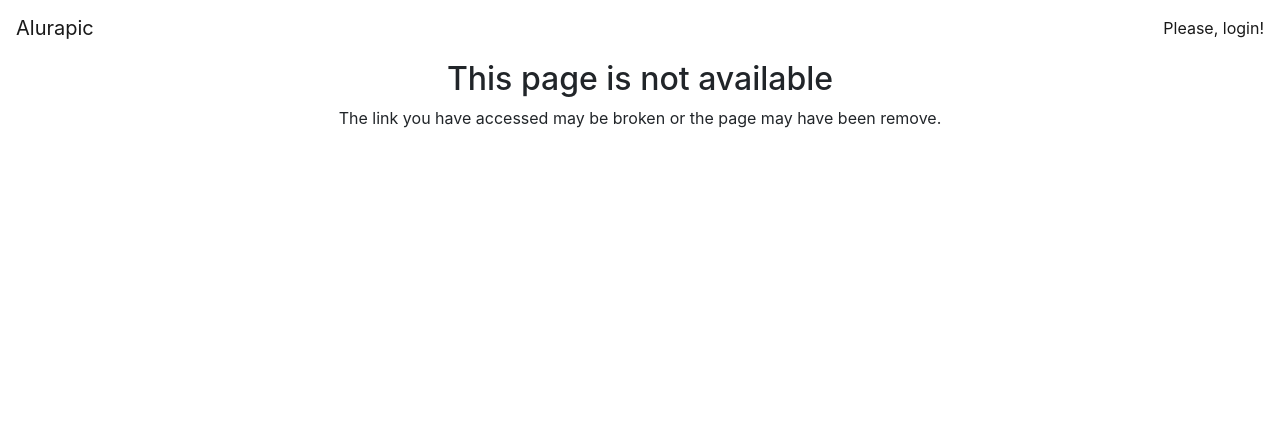
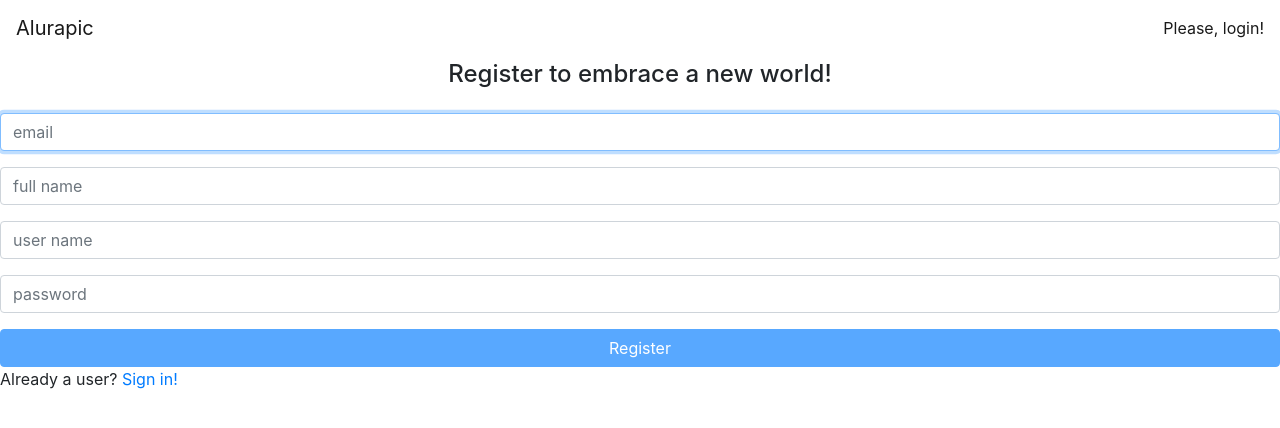
Before and after one commit to giulianogusmao/alura-angular, an Angular app in the folder alurapic-v6/: page /signup in a window 1280 px wide. Shown: the top 428 px of the page. Built offline with nearby package versions, Linux system fonts and the light colour scheme.

Commit message:
refatorando codigo e criando tela de cadastro de usuario

```diff
--- a/alurapic-v6/src/app/core/user/user.service.ts
+++ b/alurapic-v6/src/app/core/user/user.service.ts
@@ -12,7 +12,7 @@ import { User } from './user';
 export class UserService {
 
   userObs = new BehaviorSubject<User>(null);
-  username: string;
+  userName: string;
 
   constructor(
     private _tokenService: TokenService
@@ -34,7 +34,7 @@ export class UserService {
   decodeAndNotify(): void {
     const token = this._tokenService.token;
     const user = jwt_decode(token) as User;
-    this.username = user.name;
+    this.userName = user.name;
     this.userObs.next(user);
   }
 
@@ -48,6 +48,6 @@ export class UserService {
   }
 
   getUserName(): string {
-    return this.username;
+    return this.userName;
   }
 }
--- a/alurapic-v6/src/app/home/home.module.ts
+++ b/alurapic-v6/src/app/home/home.module.ts
@@ -7,6 +7,7 @@ import { VMessageModule } from '../shared/components/vmessage/vmessage.module';
 import { ValertModule } from '../shared/components/valert/valert.module';
 
 import { SigninComponent } from './signin/signin.component';
+import { SignupComponent } from './signup/signup.component';
 
 @NgModule({
   imports: [
@@ -18,6 +19,7 @@ import { SigninComponent } from './signin/signin.component';
   ],
   declarations: [
     SigninComponent,
+    SignupComponent,
   ]
 })
 export class HomeModule { }
--- a/alurapic-v6/src/app/home/signin/signin.component.html
+++ b/alurapic-v6/src/app/home/signin/signin.component.html
@@ -9,9 +9,9 @@
     </app-valert>
 
     <div class="form-group">
-      <input type="text" formControlName="username" #usernameInput class="form-control" placeholder="User name" autofocus>
+      <input type="text" formControlName="userName" #userNameInput class="form-control" placeholder="User name" autofocus>
 
-      <app-vmessage *ngIf="loginForm.get('username').errors?.required && loginForm.get('username').touched">
+      <app-vmessage *ngIf="loginForm.get('userName').errors?.required && loginForm.get('userName').touched">
         User name is required!
       </app-vmessage>
     </div>
@@ -29,7 +29,7 @@
 
   <p>
     Not a user?
-    <a href="#">Register now</a>
+    <a [routerLink]="['signup']">Register now</a>
   </p>
 
 </div>
--- a/alurapic-v6/src/app/home/signin/signin.component.ts
+++ b/alurapic-v6/src/app/home/signin/signin.component.ts
@@ -12,7 +12,7 @@ export class SigninComponent implements OnInit {
 
   loginForm: FormGroup;
   msg: string;
-  @ViewChild('usernameInput') usernameInput: ElementRef<HTMLInputElement>;
+  @ViewChild('userNameInput') userNameInput: ElementRef<HTMLInputElement>;
 
   constructor(
     private _fb: FormBuilder,
@@ -23,23 +23,23 @@ export class SigninComponent implements OnInit {
 
   ngOnInit() {
     this.loginForm = this._fb.group({
-      username: ['', Validators.required],
+      userName: ['', Validators.required],
       password: ['', Validators.required]
     });
   }
 
   login() {
-    const username = this.loginForm.get('username').value;
+    const userName = this.loginForm.get('userName').value;
     const password = this.loginForm.get('password').value;
 
     this._authService
-      .authenticate(username, password)
+      .authenticate(userName, password)
       .subscribe(
-        () => this._router.navigate(['user', username]),
+        () => this._router.navigate(['user', userName]),
         (err) => {
           console.error(err);
           this.loginForm.reset();
-          this._platformDetectorService.isPlatformBrowser() && this.usernameInput.nativeElement.focus();
+          this._platformDetectorService.isPlatformBrowser() && this.userNameInput.nativeElement.focus();
 
           try {
             this.msg = err.error.message;
--- /dev/null
+++ b/alurapic-v6/src/app/home/signup/signup.component.html
@@ -0,0 +1,67 @@
+<h4 class="text-center">Register to embrace a new world!</h4>
+
+<form [formGroup]="signupForm" class="form mt-4" (submit)="register()">
+
+  <div class="form-group">
+    <input formControlName="email" type="text" class="form-control" placeholder="email" autofocus>
+
+    <app-vmessage *ngIf="signupForm.get('email').errors?.required && signupForm.get('email').touched">
+      Email is required!
+    </app-vmessage>
+
+    <app-vmessage *ngIf="signupForm.get('email').errors?.email && signupForm.get('email').touched">
+      Email is invalid!
+    </app-vmessage>
+  </div>
+
+  <div class="form-group">
+    <input formControlName="fullName" type="text" class="form-control" placeholder="full name">
+
+    <app-vmessage *ngIf="signupForm.get('fullName').errors?.required && signupForm.get('fullName').touched">
+      Full name is required!
+    </app-vmessage>
+
+    <app-vmessage *ngIf="signupForm.get('fullName').errors?.minlength && signupForm.get('fullName').touched">
+      Min length is 2
+    </app-vmessage>
+
+    <app-vmessage *ngIf="signupForm.get('fullName').errors?.maxlength">
+      Max length is 40
+    </app-vmessage>
+  </div>
+
+  <div class="form-group">
+    <input formControlName="userName" type="text" class="form-control" placeholder="user name">
+
+    <app-vmessage *ngIf="signupForm.get('userName').errors?.required && signupForm.get('userName').touched">
+      User name is required!
+    </app-vmessage>
+
+    <app-vmessage *ngIf="signupForm.get('userName').errors?.minlength && signupForm.get('userName').touched">
+      Min length is 2
+    </app-vmessage>
+
+    <app-vmessage *ngIf="signupForm.get('userName').errors?.maxlength">
+      Max length is 20
+    </app-vmessage>
+
+    <app-vmessage *ngIf="signupForm.get('userName').errors?.lowerCase">
+      User name must be lower case
+    </app-vmessage>
+  </div>
+
+  <div class="form-group">
+    <input formControlName="password" type="password" class="form-control" placeholder="password">
+
+    <app-vmessage *ngIf="signupForm.get('password').errors?.required && signupForm.get('password').touched">
+      Password is required!
+    </app-vmessage>
+  </div>
+
+  <button [disabled]="signupForm.invalid" class="btn btn-primary btn-block">Register</button>
+</form>
+
+<p>
+  Already a user?
+  <a [routerLink]="['']">Sign in!</a>
+</p>
--- /dev/null
+++ b/alurapic-v6/src/app/home/signup/signup.component.ts
@@ -0,0 +1,50 @@
+import { Component, OnInit } from '@angular/core';
+import { FormBuilder, FormGroup, Validators } from '@angular/forms';
+
+import { LowerCaseValidator } from '../../shared/validators/lower-case.validator';
+
+@Component({
+  templateUrl: './signup.component.html'
+})
+export class SignupComponent implements OnInit {
+
+  signupForm: FormGroup;
+
+  constructor(
+    private _fb: FormBuilder
+  ) {}
+
+  ngOnInit(): void {
+    this.signupForm = this._fb.group({
+      email: [
+        '',
+        [
+          Validators.required,
+          Validators.email
+        ]
+      ],
+      fullName: [
+        '',
+        [
+          Validators.required,
+          Validators.minLength(2),
+          Validators.maxLength(40),
+        ]
+      ],
+      userName: [
+        '',
+        [
+          Validators.required,
+          LowerCaseValidator,
+          Validators.minLength(2),
+          Validators.maxLength(20),
+        ]
+      ],
+      password: ['', Validators.required],
+    });
+  }
+
+  register() {
+    console.log('register');
+  }
+}
--- a/alurapic-v6/src/app/photos/photo-list/photo-list.component.ts
+++ b/alurapic-v6/src/app/photos/photo-list/photo-list.component.ts
@@ -13,7 +13,7 @@ export class PhotoListComponent implements OnInit {
   filter = '';
   hasMore: boolean = true;
   currentPage: number = 1;
-  username: string = '';
+  userName: string = '';
 
   constructor(
     private _activatedRoute: ActivatedRoute,
@@ -21,13 +21,13 @@ export class PhotoListComponent implements OnInit {
   ) { }
 
   ngOnInit(): void {
-    this.username = this._activatedRoute.snapshot.params.username;
+    this.userName = this._activatedRoute.snapshot.params.userName;
     this.photos = this._activatedRoute.snapshot.data['photos'];
   }
 
   load() {
     this._photoService
-      .listFromUserPaginated(this.username, ++this.currentPage)
+      .listFromUserPaginated(this.userName, ++this.currentPage)
       .subscribe(photos => {
         this.filter = '';
         this.photos = this.photos.concat(photos);
--- a/alurapic-v6/src/app/photos/photo-list/photo-list.resolver.ts
+++ b/alurapic-v6/src/app/photos/photo-list/photo-list.resolver.ts
@@ -11,7 +11,7 @@ export class PhotoListResolver implements Resolve<Observable<Photo[]>>{
   constructor(private service: PhotoService) { }
 
   resolve(route: ActivatedRouteSnapshot, state: RouterStateSnapshot): Observable<Photo[]> {
-    const username = route.params.username;
-    return this.service.listFromUserPaginated(username, 1);
+    const userName = route.params.userName;
+    return this.service.listFromUserPaginated(userName, 1);
   }
 }
--- a/alurapic-v6/src/app/photos/photo/photo.service.ts
+++ b/alurapic-v6/src/app/photos/photo/photo.service.ts
@@ -11,16 +11,16 @@ export class PhotoService {
     private _http: HttpClient
   ) { }
 
-  listFromUser(username: string) {
+  listFromUser(userName: string) {
     return this._http
-      .get<Photo[]>(`${Helper.api}/${username}/photos`);
+      .get<Photo[]>(`${Helper.api}/${userName}/photos`);
   }
 
-  listFromUserPaginated(username: string, page: number) {
+  listFromUserPaginated(userName: string, page: number) {
     const params = new HttpParams()
       .append('page', page.toString());
 
     return this._http
-      .get<Photo[]>(`${Helper.api}/${username}/photos`, { params });
+      .get<Photo[]>(`${Helper.api}/${userName}/photos`, { params });
   }
 }
--- /dev/null
+++ b/alurapic-v6/src/app/shared/validators/lower-case.validator.ts
@@ -0,0 +1,9 @@
+import { AbstractControl } from '@angular/forms';
+
+export function LowerCaseValidator(control: AbstractControl) {
+
+  if (control.value.trim() && !/^[a-z0-9_\-]+$/.test(control.value)) {
+    return { lowerCase: true };
+  }
+  return null;
+}
```
Also changed, not shown: alurapic-v6/src/app/app.routing.module.ts (+6 -1 lines).
